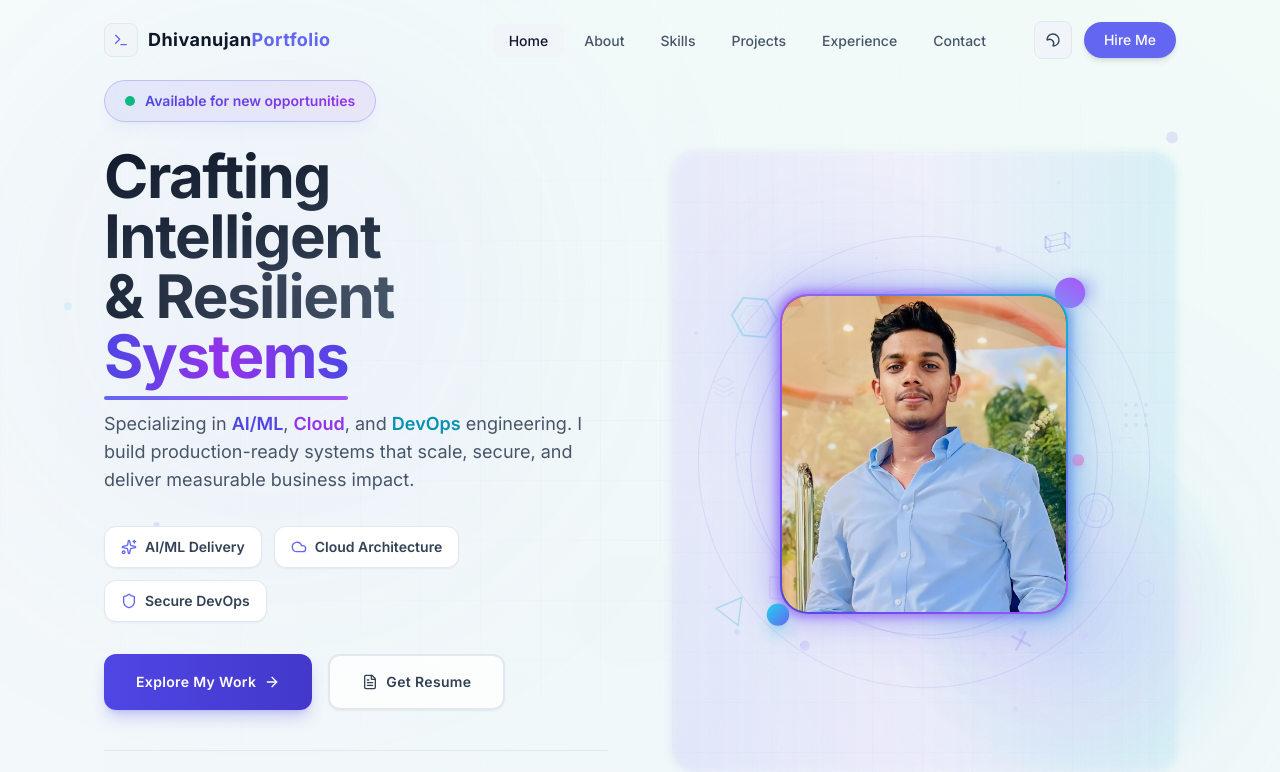
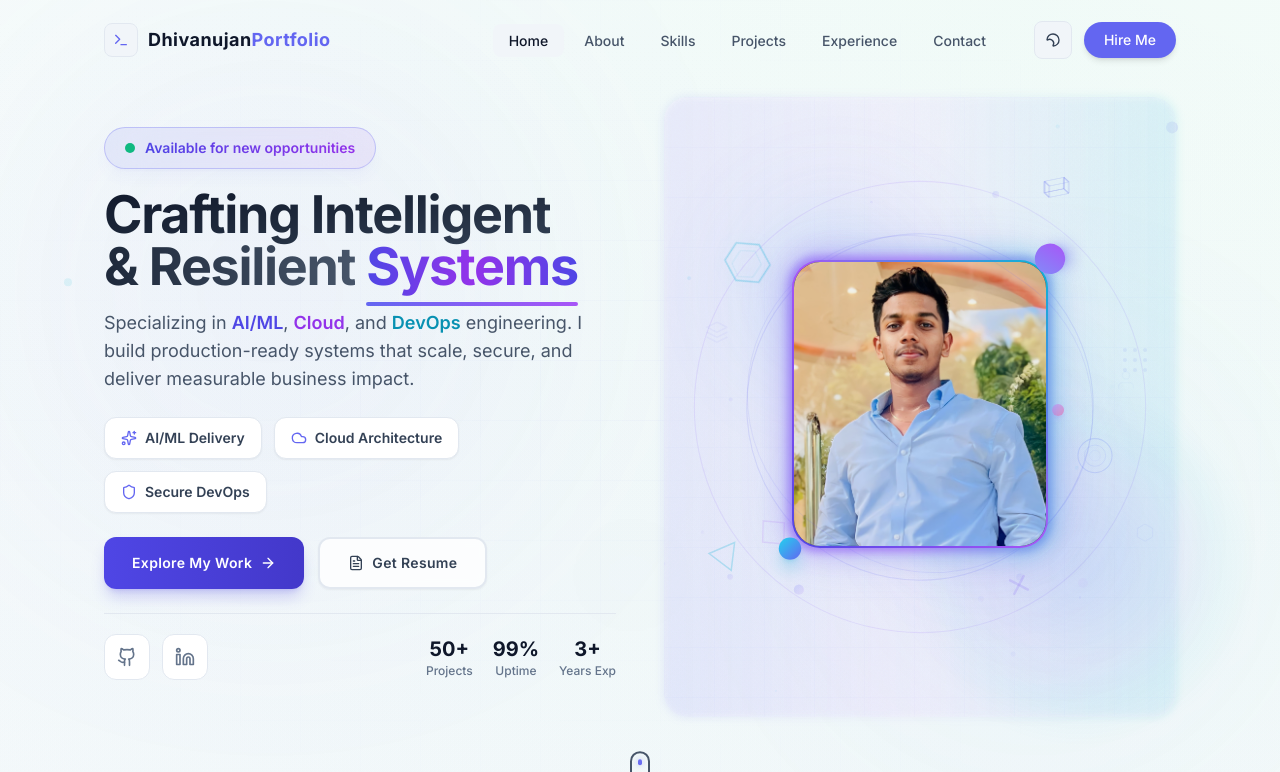
Before and after one commit to Dhivanujan/Portfolio, a React (Vite) app in the folder MyPortfolio/: page / in a window 1280 px wide. Shown: the top 772 px of the page. Built offline with nearby package versions, Linux system fonts and the light colour scheme.

Commit message:
Refactor Hero component for improved layout and responsiveness; adjust padding, margins, and font sizes for better visual consistency across devices.

```diff
--- a/MyPortfolio/src/components/Hero.jsx
+++ b/MyPortfolio/src/components/Hero.jsx
@@ -47,7 +47,7 @@ const Hero = () => {
     return (
         <section
             id="hero"
-            className="min-h-[100svh] lg:min-h-screen flex items-center justify-center relative overflow-x-hidden pt-28 md:pt-20 pb-16 md:pb-10"
+            className="min-h-[100svh] lg:h-screen flex items-center justify-center relative overflow-x-hidden pt-24 sm:pt-20 md:pt-16 lg:pt-8 pb-10 md:pb-8 lg:pb-6"
         >
             {/* Background Effects */}
             <motion.div
@@ -153,12 +153,12 @@ const Hero = () => {
             {/* Hero Content */}
             <motion.div
                 style={{ opacity, scale }}
-                className="container mx-auto px-4 sm:px-6 md:px-10 grid lg:grid-cols-2 gap-8 md:gap-12 lg:gap-16 items-start lg:items-center relative z-10 w-full max-w-6xl pt-8 sm:pt-6 md:pt-2 lg:pt-0"
+                className="container mx-auto px-4 sm:px-6 md:px-10 grid lg:grid-cols-2 gap-6 md:gap-8 lg:gap-12 items-start lg:items-center relative z-10 w-full max-w-6xl pt-4 sm:pt-2 md:pt-0"
             >
                 {/* Text Section */}
                 <div
                     className="
-                        flex flex-col items-center lg:items-start
+                        flex flex-col items-center lg:items-start lg:justify-center
                         text-center lg:text-left
                         z-10 order-2 lg:order-1
                     "
@@ -168,7 +168,7 @@ const Hero = () => {
                         animate={{ opacity: 1, scale: 1, y: 0 }}
                         transition={{ duration: 0.5, ease: "easeOut" }}
                         className="
-                            mb-6 inline-flex items-center gap-2.5 px-5 py-2.5 rounded-full
+                            mb-4 sm:mb-5 inline-flex items-center gap-2.5 px-4 sm:px-5 py-2 sm:py-2.5 rounded-full
                             border border-indigo-500/30
                             bg-gradient-to-r from-indigo-500/10 to-purple-500/10
                             backdrop-blur-xl shadow-lg shadow-indigo-500/5
@@ -189,10 +189,10 @@ const Hero = () => {
                         animate={{ opacity: 1, y: 0 }}
                         transition={{ delay: 0.1, duration: 0.8, ease: [0.25, 0.4, 0.25, 1] }}
                         className="
-                            text-3xl sm:text-4xl md:text-5xl lg:text-[3.5rem] xl:text-6xl
+                            text-3xl sm:text-4xl md:text-5xl lg:text-5xl xl:text-[3.25rem]
                             font-heading font-bold tracking-tight
-                            mb-4 sm:mb-6
-                            leading-[1.15]
+                            mb-3 sm:mb-4
+                            leading-[1.12]
                         "
                     >
                         <span className="bg-clip-text text-transparent bg-gradient-to-br from-slate-900 via-slate-800 to-slate-700 dark:from-white dark:via-slate-100 dark:to-slate-300">
@@ -222,7 +222,7 @@ const Hero = () => {
                         initial={{ opacity: 0, y: 20 }}
                         animate={{ opacity: 1, y: 0 }}
                         transition={{ delay: 0.2, duration: 0.6 }}
-                        className="text-sm sm:text-base md:text-lg text-slate-600 dark:text-slate-300 max-w-xl mb-6 sm:mb-8 leading-relaxed"
+                        className="text-sm sm:text-base md:text-lg text-slate-600 dark:text-slate-300 max-w-xl mb-4 sm:mb-6 leading-relaxed"
                     >
                         Specializing in{" "}
                         <span className="text-indigo-600 dark:text-indigo-400 font-semibold">
@@ -244,7 +244,7 @@ const Hero = () => {
                         initial={{ opacity: 0, y: 14 }}
                         animate={{ opacity: 1, y: 0 }}
                         transition={{ delay: 0.25, duration: 0.55 }}
-                        className="flex flex-wrap items-center justify-center lg:justify-start gap-2 sm:gap-3 mb-6 sm:mb-8"
+                        className="flex flex-wrap items-center justify-center lg:justify-start gap-2 sm:gap-3 mb-4 sm:mb-6"
                     >
                         {HIGHLIGHTS.map((item, idx) => (
                             <motion.span
@@ -271,7 +271,7 @@ const Hero = () => {
                         initial={{ opacity: 0, y: 20 }}
                         animate={{ opacity: 1, y: 0 }}
                         transition={{ delay: 0.35, duration: 0.6 }}
-                        className="flex flex-col sm:flex-row gap-3 sm:gap-4 w-full sm:w-auto"
+                        className="flex flex-col sm:flex-row gap-3 sm:gap-3.5 w-full sm:w-auto"
                     >
                         <Link
                             to="projects"
@@ -279,7 +279,7 @@ const Hero = () => {
                             duration={500}
                             offset={NAV_OFFSET}
                             className="
-                                group relative inline-flex items-center justify-center px-6 sm:px-8 py-3 sm:py-4
+                                group relative inline-flex items-center justify-center px-6 sm:px-7 py-3 sm:py-3.5
                                 text-white font-semibold focus:outline-none cursor-pointer rounded-xl
                                 transition-all duration-300
                                 bg-gradient-to-r from-indigo-600 to-indigo-700 hover:from-indigo-500 hover:to-indigo-600
@@ -299,7 +299,7 @@ const Hero = () => {
                             href="/resume.pdf"
                             download
                             className="
-                                group inline-flex items-center justify-center px-6 sm:px-8 py-3 sm:py-4
+                                group inline-flex items-center justify-center px-6 sm:px-7 py-3 sm:py-3.5
                                 text-slate-700 dark:text-slate-200 hover:text-indigo-600 dark:hover:text-white
                                 transition-all duration-300 font-semibold
                                 border-2 border-slate-200 dark:border-slate-700
@@ -317,7 +317,7 @@ const Hero = () => {
                         initial={{ opacity: 0 }}
                         animate={{ opacity: 1 }}
                         transition={{ delay: 0.45, duration: 0.6 }}
-                        className="flex flex-col sm:flex-row items-center gap-4 sm:gap-6 mt-8 sm:mt-10 pt-6 sm:pt-8 border-t border-slate-200 dark:border-slate-800 w-full"
+                        className="flex flex-col sm:flex-row items-center gap-4 sm:gap-5 mt-5 sm:mt-6 pt-4 sm:pt-5 border-t border-slate-200 dark:border-slate-800 w-full"
                     >
                         <div className="flex items-center gap-3">
                             <a
@@ -359,7 +359,7 @@ const Hero = () => {
                             </a>
                         </div>
 
-                        <div className="hidden sm:flex items-center gap-6 ml-auto">
+                        <div className="hidden md:flex items-center gap-5 ml-auto">
                             {FLOATING_STATS.map((stat) => (
                                 <motion.div
                                     key={stat.label}
@@ -385,7 +385,7 @@ const Hero = () => {
                     initial={{ opacity: 0, scale: 0.8 }}
                     animate={{ opacity: 1, scale: 1 }}
                     transition={{ delay: 0.4, duration: 0.8 }}
-                    className="relative order-1 lg:order-2 flex justify-center items-center h-full min-h-[320px] sm:min-h-[400px]"
+                    className="relative order-1 lg:order-2 flex justify-center items-center h-full min-h-[280px] sm:min-h-[340px]"
                 >
                     <div className="relative w-full max-w-[450px] sm:max-w-[540px] aspect-[5/6] flex items-center justify-center">
                         <div className="absolute inset-0 z-0">
@@ -396,7 +396,7 @@ const Hero = () => {
                             initial={{ scale: 0.92, opacity: 0 }}
                             animate={{ scale: 1, opacity: 1 }}
                             transition={{ delay: 0.6, type: "spring", stiffness: 80 }}
-                            className="relative z-10 w-52 h-64 sm:w-60 sm:h-72 md:w-72 md:h-80 rounded-[28px] isolate group"
+                            className="relative z-10 w-48 h-56 sm:w-56 sm:h-64 md:w-64 md:h-72 rounded-[28px] isolate group"
                             whileHover={{ scale: 1.02, transition: { duration: 0.3 } }}
                         >
                             <motion.div
@@ -488,9 +488,6 @@ const Hero = () => {
                 transition={{ delay: 1.5, duration: 1 }}
                 className="hidden sm:flex absolute bottom-6 left-1/2 -translate-x-1/2 flex-col items-center gap-2"
             >
-                <span className="text-xs text-slate-500 tracking-widest uppercase font-medium">
-                    Scroll
-                </span>
 
                 <motion.div
                     animate={{ y: [0, 8, 0] }}
```
